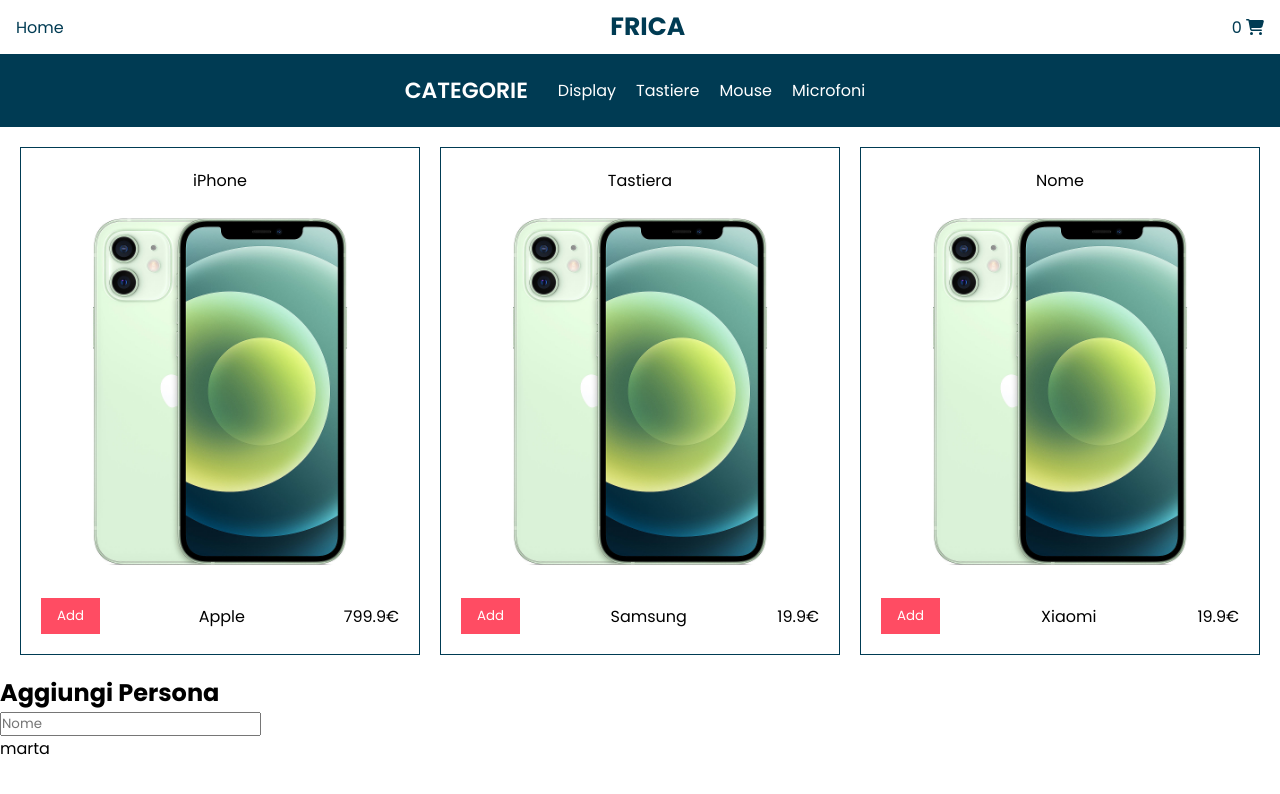
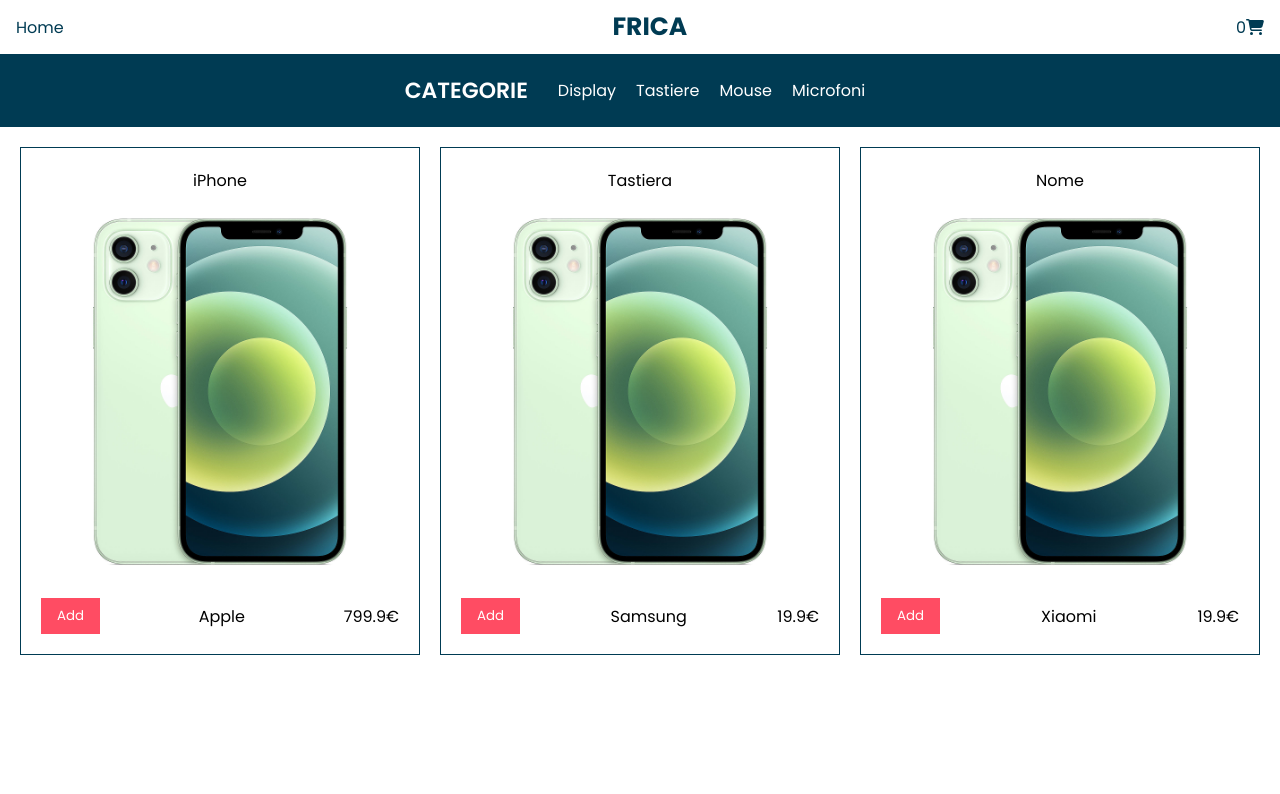
Before and after one commit to camillatofani/Ecommerce-with-React-localStorage-GlobalContext, a React (Vite) app: page / in a window 1280 px wide. Shown: the top 794 px of the page. Built offline with nearby package versions, Linux system fonts and the light colour scheme.

Commit message:
move all state in global state

```diff
--- a/src/App.jsx
+++ b/src/App.jsx
@@ -2,7 +2,6 @@
 import CategoryBar from './components/CategoryBar/CategoryBar'
 import Products from './components/Products/Products'
 import { GlobalProviderComponent } from './GlobalContext'
-import PersonComponent from './PersonComponent.jsx'
 
 function App() {
 	return (
@@ -11,7 +10,6 @@
 				<Navbar />
 				<CategoryBar />
 				<Products />
-				<PersonComponent />
 			</GlobalProviderComponent>
 		</>
 	)
--- a/src/GlobalContext.jsx
+++ b/src/GlobalContext.jsx
@@ -9,22 +9,55 @@
 }
 
 export function GlobalProviderComponent({ children }) {
-	const [people, setPeople] = useState(['marta'])
-	const [products, setProducts] = useState([])
+	const products = [
+		{
+			id: 1,
+			name: 'iPhone',
+			brand: 'Apple',
+			price: 799.90
+		},
+		{
+			id: 2,
+			name: 'Tastiera',
+			brand: 'Samsung',
+			price: 19.90
+		},
+		{
+			id: 3,
+			name: 'Nome',
+			brand: 'Xiaomi',
+			price: 19.90
+		}
+	]
+	var initialStateCart = JSON.parse(localStorage.getItem('cart')) || []
+	const [cart, setCart] = useState(initialStateCart)
+	console.log(initialStateCart)
 
-	const addPerson = (name) => {
-		setPeople([...people, name])
+	const addItemCart = (productId) => {
+		const newItem = products.filter((elem) => {
+			if (elem.id === productId) {
+				return elem
+			}
+		})
+		if (initialStateCart.length > 0) {
+			const updatedCart = [...initialStateCart, newItem[0]]
+			localStorage.setItem('cart', JSON.stringify(updatedCart))
+		} else {
+			localStorage.setItem('cart', JSON.stringify(newItem))
+		}
+		setCart((old) => { return [...old, newItem[0]] })
 	}
 
-	const addProduct = (productName) => {
-		setProducts([...products, productName])
+	const clearCart = () => {
+		localStorage.removeItem('cart')
+		setCart([])
 	}
 
 	const globalValues = {
-		people,
 		products,
-		addPerson,
-		addProduct,
+		cart,
+		addItemCart,
+		clearCart,
 	}
 
 	return <GlobalProvider value={ globalValues }>{ children }</GlobalProvider>
--- a/src/PersonComponent.jsx
+++ /dev/null
@@ -1,23 +0,0 @@
-import { useGlobalContext } from './GlobalContext';
-
-function PersonComponent() {
-  const { people, addPerson } = useGlobalContext();
-
-  return (
-    <div>
-      <h2>Aggiungi Persona</h2>
-      <input
-        type="text"
-        placeholder="Nome"
-        onChange={(e) => addPerson(e.target.value)}
-      />
-      <ul>
-        {people.map((person, index) => (
-          <li key={index}>{person}</li>
-        ))}
-      </ul>
-    </div>
-  )
-}
-
-export default PersonComponent;
--- a/src/components/CartLists/CartLists.jsx
+++ b/src/components/CartLists/CartLists.jsx
@@ -1,8 +1,10 @@
 import styles from './CartLists.module.css'
 import PropTypes from 'prop-types'
 import img from './../../assets/images/smartphone.jpg'
+import { useGlobalContext } from './../../GlobalContext'
 
-function CartLists({ cart, clearCart, removeItem }) {
+function CartLists({ removeItem }) {
+	const { cart, clearCart } = useGlobalContext()
 
 	return (
 		<div>
@@ -28,9 +30,7 @@
 }
 
 CartLists.propTypes = {
-	clearCart: PropTypes.func,
-	removeItem: PropTypes.func,
-	cart: PropTypes.array.isRequired
+	removeItem: PropTypes.func
 }
 
 
--- a/src/components/Navbar/Navbar.jsx
+++ b/src/components/Navbar/Navbar.jsx
@@ -2,14 +2,16 @@
 import { FontAwesomeIcon } from '@fortawesome/react-fontawesome'
 import { faCartShopping } from '@fortawesome/free-solid-svg-icons'
 import { Link } from 'react-router-dom'
+import { useGlobalContext } from './../../GlobalContext'
 
 function Navbar() {
+	const { cart } = useGlobalContext()
 
 	return (
 		<nav>
 			<div><Link to='/'>Home</Link></div>
 			<div className={ styles.logo }>FRICA</div>
-			<div><Link to='/cart'>0 <FontAwesomeIcon icon={ faCartShopping } /></Link></div>
+			<div><Link to='/cart'>{ cart.length }<FontAwesomeIcon icon={ faCartShopping } /></Link></div>
 		</nav>
 	)
 }
--- a/src/components/Products/Products.jsx
+++ b/src/components/Products/Products.jsx
@@ -2,49 +2,18 @@
 import { useState } from 'react'
 import PropTypes from 'prop-types'
 import SingleProduct from './../SingleProduct/SingleProduct'
+import { useGlobalContext } from './../../GlobalContext'
 
 function Products() {
 	const [notify, setNotify] = useState(false)
-
-	const products = [
-		{
-			id: 1,
-			name: 'iPhone',
-			brand: 'Apple',
-			price: 799.90
-		},
-		{
-			id: 2,
-			name: 'Tastiera',
-			brand: 'Samsung',
-			price: 19.90
-		},
-		{
-			id: 3,
-			name: 'Nome',
-			brand: 'Xiaomi',
-			price: 19.90
-		}
-	]
-
-	function addItem(id) {
-		const item = products[id - 1]
-		const lists = JSON.parse(localStorage.getItem('cart'))
-		if (lists) {
-			localStorage.setItem('cart', JSON.stringify([...lists, item]))
-		} else {
-			localStorage.setItem('cart', JSON.stringify([item]))
-		}
-		setNotify(true)
-		setTimeout(() => setNotify(false), 2000)
-	}
+	const { products, addItemCart } = useGlobalContext()
 
 	return (
 		<div>
 			<div className={ styles.products }>
 				{
 					products.map((product) => (
-						<SingleProduct addItem={ () => addItem(product.id) } key={ product.id } id={ product.id } text={ product.name } brand={ product.brand } price={ product.price } />
+						<SingleProduct addItem={ () => addItemCart(product.id) } key={ product.id } id={ product.id } text={ product.name } brand={ product.brand } price={ product.price } />
 					))
 				}
 			</div>
--- a/src/pages/Cart/Cart.jsx
+++ b/src/pages/Cart/Cart.jsx
@@ -4,16 +4,13 @@
 import CartEmpty from './../../components/CartEmpty/CartEmpty'
 import CartLists from './../../components/CartLists/CartLists'
 import { useState } from 'react'
+import { GlobalProviderComponent } from './../../GlobalContext'
 
 function Cart() {
 	const savedCart = localStorage.getItem('cart')
 	const listCart = savedCart ? JSON.parse(savedCart) : []
 	const [cart, setCart] = useState([...listCart])
-
-	function clearCart() {
-		localStorage.removeItem('cart')
-		setCart([])
-	}
+	console.log(cart)
 
 	function removeItem(item) {
 		console.log(item)
@@ -27,16 +24,18 @@
 
 	return (
 		<>
+			<GlobalProviderComponent>
 				<Navbar />
 				<div className={ styles.cart }>
 					<Title title={ 'Cart' } />
 					<div className={ styles.container }>
 						{ cart.length > 0
-						? <CartLists cart={ cart } clearCart={ clearCart } removeItem={ removeItem } />
+							? <CartLists removeItem={ removeItem } />
 							: <CartEmpty />
 						}
 					</div>
 				</div>
+			</GlobalProviderComponent>
 		</>
 	)
 }
```
Lines whose indentation alone changed are shown as unchanged.
